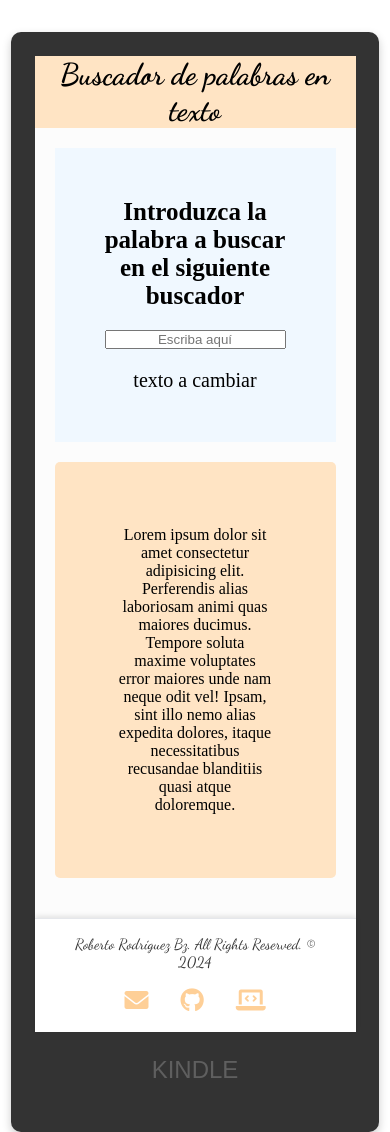
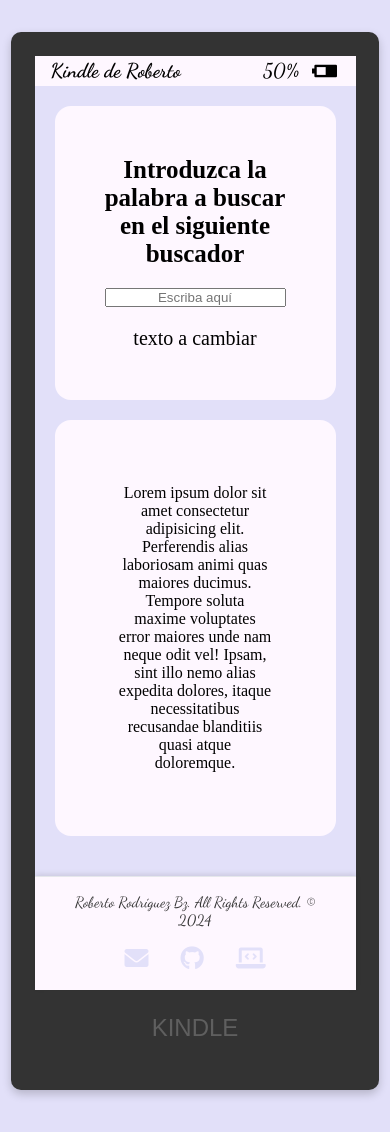
Before and after one commit to RobertoRodriguezBorquez/buscadoDePalabrasEnTexto, a website built with Vite: page index.html in a window 390 px wide. Shown: the top 1132 px of the page. Built offline with nearby package versions, Linux system fonts and the light colour scheme.

Commit message:
diseno final responsive listo

```diff
--- a/index.html
+++ b/index.html
@@ -13,6 +13,10 @@
       href="https://fonts.googleapis.com/css2?family=Dancing+Script:wght@400..700&display=swap"
       rel="stylesheet"
     />
+
+    <!-- icons google en header
+      -->
+      <link rel="stylesheet" href="https://fonts.googleapis.com/css2?family=Material+Symbols+Outlined:opsz,wght,FILL,GRAD@20,400,0,0&icon_names=battery_horiz_050" />
     <!-- iconos footer-->
     <link
       rel="stylesheet"
@@ -27,7 +31,13 @@
     <div class="disenoKindle">
       <div class="container">
         <header>
-          <h1 class="header-titulo">Buscador de palabras en texto</h1>
+
+          <h1 class="header-titulo">Kindle de Roberto</h1>
+          <p class="header-batery">50%</p>
+          <span class="material-symbols-outlined">
+
+            battery_horiz_050
+            </span>
         </header>
         <main>
           <div class="textoEntrada">
--- a/src/style.css
+++ b/src/style.css
@@ -1,19 +1,16 @@
 * {
   padding: 0;
   margin: 0;
-
 }
 
-
 body {
-  background-color: #ffffff;
+  background-color: #e2e0f9;
 
   display: flex;
   flex-direction: column;
   align-items: center;
   margin: 2rem;
   min-height: 100vh;
-
 }
 
 /* Diseño estilo Kindle */
@@ -30,9 +27,7 @@ body {
   align-items: center;
   justify-content: center;
   text-align: center;
-
 }
-
 
 .container {
   display: grid;
@@ -47,34 +42,52 @@ body {
 header {
   grid-area: header;
   display: flex;
-  background-color: bisque;
+  background-color: #fef7ff;
 
+  flex-direction: row;
+  justify-content: space-between;
   align-items: center;
-  justify-content: center;
+  padding: 0 1em;
 }
-.header-titulo {
+
+.header-titulo ,
+.header-batery{
   font-family: "Dancing Script", serif;
+  font-size: 20px;
+
+}
+
+.header-batery {
+  margin-left: auto; /* Empuja los elementos hacia la derecha */
+  margin-right: 10px;
+}
+
+.material-symbols-outlined {
   font-size: 30px;
+
 }
+
 /* main */
 main {
   grid-area: main;
   display: flex;
 
-  background-color: rgb(252, 252, 252);
+  background-color:#e2e0f9;
   flex-direction: column;
   justify-content: center;
   padding: 20px;
+
 }
 /* seccion texto inicial y buscador */
 .textoEntrada {
   display: flex;
   flex-direction: column;
   gap: 20px;
-  background-color: aliceblue;
+  background-color: #fef7ff;
   padding: 50px;
   text-align: center;
   flex: 1;
+  border-radius: 1em;
 
   .textoEntrada-titulo {
     font-size: 25px;
@@ -93,10 +106,10 @@ main {
 .texto {
   flex: 1;
   height: auto;
-  background-color: bisque;
+  background-color: #fef7ff;
   margin: 20px 0;
   padding: 4rem;
-  border-radius: 5px;
+  border-radius: 1em;
   align-content: center;
 }
 
@@ -110,7 +123,7 @@ main {
   left: 0;
   width: auto;
   padding: 1rem 2rem;
-  background-color: #ffffff;
+  background-color: #fef7ff;
   border-top: 1px solid #e5e7eb;
   box-shadow: 0px -2px 5px rgba(0, 0, 0, 0.1);
   z-index: 20;
@@ -160,7 +173,7 @@ main {
 
 .footer-nav-item {
   font-size: 1.5rem;
-  color: rgb(254, 207, 151);
+  color:#e2e0f9;
   margin: 0 1rem;
   text-decoration: none;
   transition: color 0.3s ease;
@@ -171,25 +184,22 @@ main {
 }
 
 /* CONTAINER-KINDLE */
-.container-kindle{
-  height:auto;
+.container-kindle {
+  height: auto;
   display: flex;
   align-items: center;
   justify-content: center;
 }
 
 .kindle {
-
   font-size: 2.5rem;
   color: #5f5f5f;
   font-family: Arial, sans-serif;
-
 }
 /* Ajustes responsivos para pantallas pequeñas */
 @media (max-width: 768px) {
   .disenoKindle {
     width: 90%;
-
   }
 
   .kindle {
@@ -210,10 +220,7 @@ main {
 }
 /* Para pantallas medianas en adelante */
 @media (min-width: 768px) {
-  body {
-    background-color: #ffffff;
 
-  }
 
   .disenoKindle {
     width: 90%;
```
